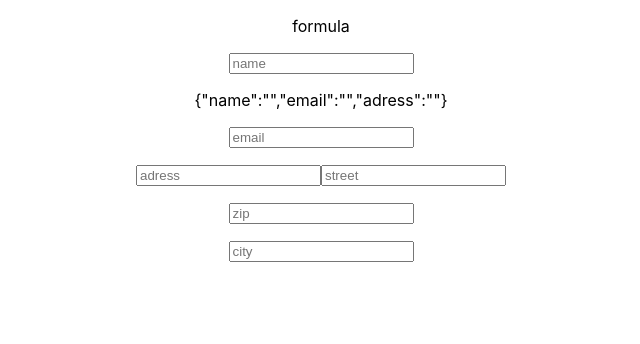
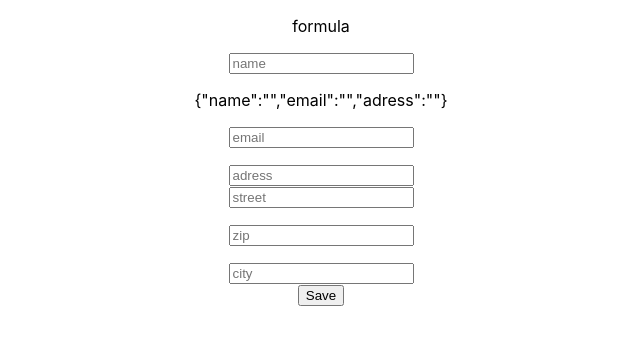
Before and after one commit to kdb11/React-app, a React (Create React App) app in the folder 1-basics/: page / in a window 1280 px wide. Shown: the top 344 px of the page, without its empty margins (319-959 px from the left). Built offline with nearby package versions, Linux system fonts and the light colour scheme.

Commit message:
error with adress

```diff
--- a/1-basics/src/Components/Fomula.jsx
+++ b/1-basics/src/Components/Fomula.jsx
@@ -14,6 +14,10 @@ export function Formula() {
         setUser({ ...user, adress: {...user.adress, [e.target.name]: e.target.value }})
     };
 
+    const SaveUser = (e) => {
+        console.log("User:", user)
+    }
+
 /*     let [name, setName] = useState("0");
     let [email, setEmail] = useState("0");
     let [adress, setAdress] = useState("0"); */
@@ -27,11 +31,14 @@ export function Formula() {
             <p> </p>
             <input type="text" placeholder='adress' value={user.adress} onChange={HandleChange} name="adress"/>
 
+            <div>
             <input type="text" placeholder='street' value={user.adress.street} onChange={HandleAdressChange} name="street" />
             <p></p>
             <input type="text" placeholder='zip' value={user.adress.zip} onChange={HandleAdressChange} name="zip"/>
             <p> </p>
             <input type="text" placeholder='city' value={user.adress.city} onChange={HandleAdressChange} name="city"/>
+            </div>
+            <button type='button' onClick={SaveUser}>Save</button>
         </form>
 
     </div>
```
